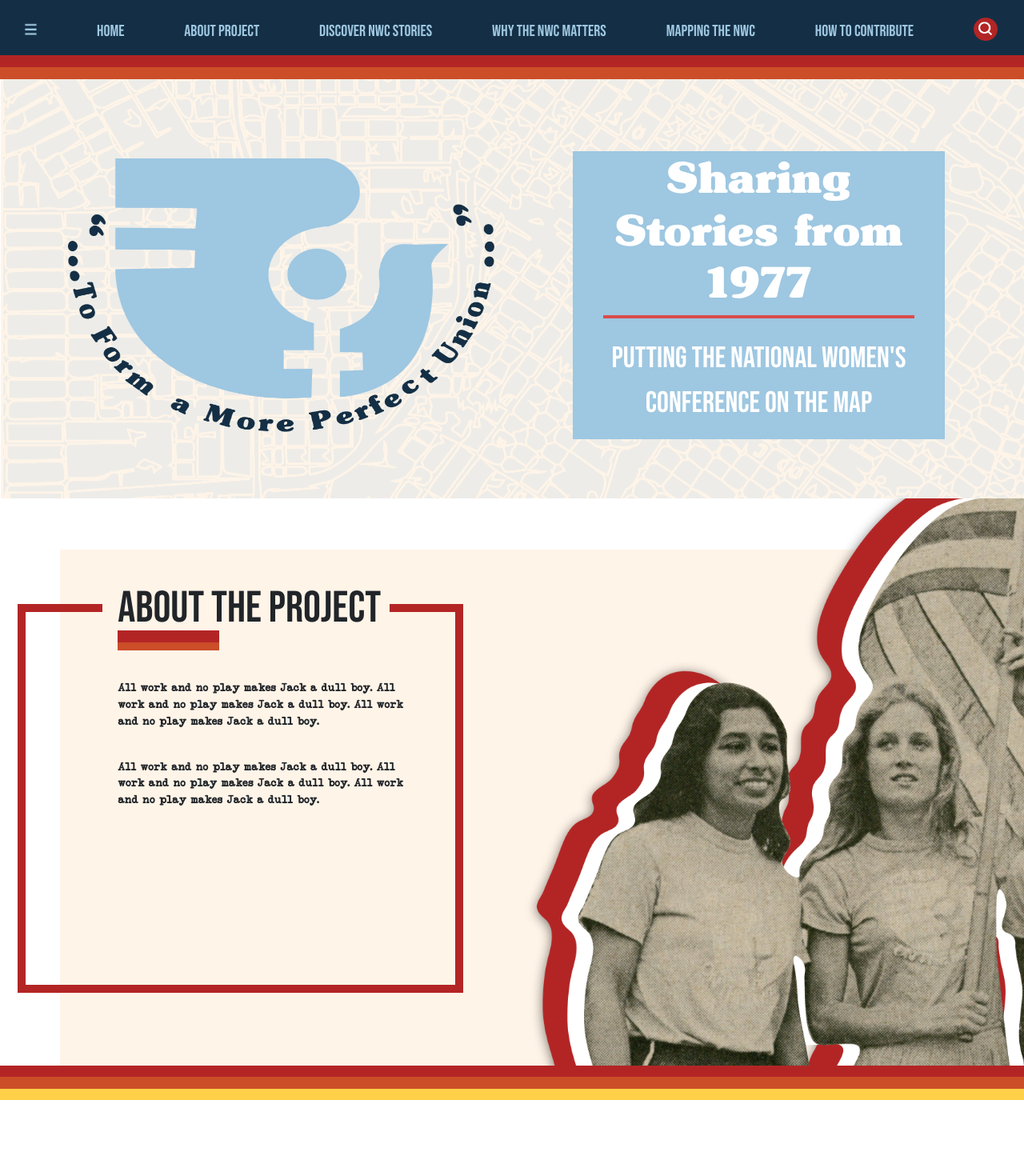
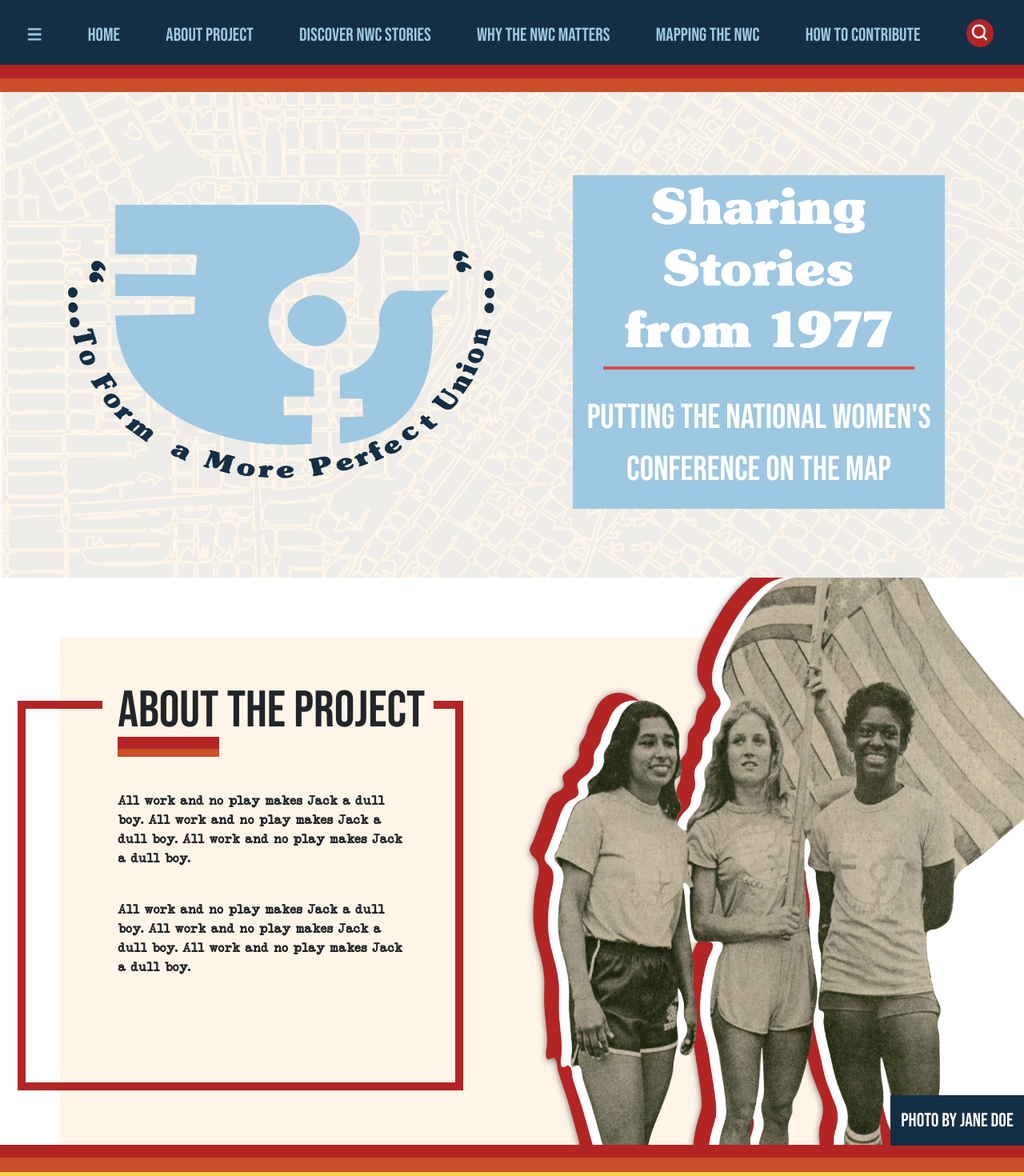
Before and after one commit to mtn819/NWC_frontend, a React (Create React App) app: page / in a window 1280 px wide. Shown: the top 1470 px of the page at 80% size. Built offline with nearby package versions, Linux system fonts and the light colour scheme; no server answers; a web font is replaced by a local one.

Commit message:
EURIKA!!!!

```diff
--- a/src/Components/Navigation/Navigation.css
+++ b/src/Components/Navigation/Navigation.css
@@ -1,6 +1,6 @@
 .navigation {
-  width: 100%;
-  height: calc(var(--yUnit)*121.37/35);
+  width: 100vw;
+  height: calc(121.37*var(--xUnit));
   padding: 8px;
   padding-top: 16px;
   display: flex;
@@ -10,23 +10,23 @@
 }
 
 .navigation_hamburger {
-  width: calc(var(--yUnit)*31.6/35);
-  margin-left: calc(var(--yUnit))
+  width: calc(31.6*var(--xUnit));
+  margin-left: calc(35*var(--xUnit));
 }
 
 .navigation_search {
-  width: calc(var(--yUnit)*52/35);
-  margin-right: calc(var(--yUnit)*44.29/35);
+  width: calc(52*var(--xUnit));
+  margin-right: calc(44.29*var(--xUnit));
 }
 
 .navigation_hamburger, .navigation_search {
-  margin-bottom: calc(var(--yUnit)*8/35);
+  margin-bottom: calc(8*var(--xUnit));
 }
 
 .navigation_link {
   color: var(--colorLightBlue);
   font-family: 'babas_neue', normal;
-  font-size: calc(var(--yUnit)*35/35);
+  font-size: calc(35*var(--xUnit));
 }
 
 .navigation_link:hover {
@@ -37,6 +37,6 @@
   width: 100%;
   height: 1px;
   background-color: var(--colorNavDeepRed);
-  border-top: calc(var(--yUnit)*26.63/35) solid var(--colorDeepRed);
-  border-bottom: calc(var(--yUnit)*26.63/35) solid var(--colorDeepOrange);
+  border-top: calc(26.63*var(--xUnit)) solid var(--colorDeepRed);
+  border-bottom: calc(26.63*var(--xUnit)) solid var(--colorDeepOrange);
 }
--- a/src/Custom.css
+++ b/src/Custom.css
@@ -27,18 +27,7 @@
 
 :root {
   --yUnit: 35px;
-  --xUnit: 100vw; /*...IT'S COMPLICATED*/
-}
-
-@media only screen and (max-device-width: 1700px) {
-  :root {
-    --yUnit: 25px;
-  }
-}
-@media only screen and (max-device-width: 1000px) {
-  :root {
-    --yUnit: 20px;
-  }
+  --xUnit: calc(100vw/1919); /*...IT'S COMPLICATED*/
 }
 
 /*FONTS*/
--- a/src/Home/Home.css
+++ b/src/Home/Home.css
@@ -9,42 +9,42 @@
   display: flex;
   justify-content: space-between;
   align-items: center;
-  padding-top: calc(var(--yUnit)*156.55/35);
-  padding-bottom: calc(var(--yUnit)*130.15/35);
+  padding-top: calc(156.55*var(--xUnit));
+  padding-bottom: calc(130.15*var(--xUnit));
 }
 
 .home_splash_img {
-  width: calc(var(--xUnit)*799.77/1919);
-  height: calc(var(--xUnit)*512.71/1919);
-  margin-left: calc(var(--xUnit)*127.23/1919);
+  width: calc(799.77*var(--xUnit));
+  height: calc(512.71*var(--xUnit));
+  margin-left: calc(127.23*var(--xUnit));
 }
 
 .home_splash_card {
-  width: calc(var(--xUnit)*696.19/1919);
-  margin-right: calc(var(--xUnit)*148.81/1919);
+  width: calc(696.19*var(--xUnit));
+  margin-right: calc(148.81*var(--xUnit));
   background-color: var(--colorLightBlue);
   border: 1px;
 }
 
 .home_splash_cardHeading {
-  width: calc(var(--xUnit)*552/1919);
-  margin-left: calc(var(--xUnit)*72/1919);
+  width: calc(552*var(--xUnit));
+  margin-left: calc(72*var(--xUnit));
   font-family: 'subway_ds', 'normal';
-  font-size: calc(var(--yUnit)*96/35);
+  font-size: calc(var(--xUnit)*96);
   color: white;
   text-align: center;
 }
 
 .home_splash_cardHr {
-  width: calc(var(--xUnit)*582.95/1919);
-  margin-left: calc(var(--xUnit)*56.82/1919);
-  height: calc(var(--yUnit)*6/35);
+  width: calc(582.95*var(--xUnit));
+  margin-left: calc(56.82*var(--xUnit));
+  height: calc(6*var(--xUnit));
   background-color: #DA4C4C;
 }
 
 .home_splash_cardContent {
-  margin-top: calc(var(--yUnit)*41.47/35);
-  font-size: calc(var(--yUnit)*65/35);
+  margin-top: calc(41.47*var(--xUnit));
+  font-size: calc(65*var(--xUnit));
   font-family: 'babas_neue', 'normal';
   text-align: center;
   color: white;
@@ -53,83 +53,88 @@
 .home_about {
   display: flex;
   justify-content: space-between;
-  margin-top: calc(var(--yUnit)*112/35);
-  margin-left: calc(var(--xUnit)*112/1919);
-  width: calc(var(--xUnit)*1610/1919);
+  margin-top: calc(112*var(--xUnit));
+  margin-left: calc(112*var(--xUnit));
+  width: calc(1610*var(--xUnit));
   background-color: var(--colorBeige);
 }
 
 .home_about_card {
   border: 10px solid var(--colorDeepRed);
-  width: calc(var(--xUnit)*835/1919);
+  width: calc(835*var(--xUnit));
   height: fit-content;
-  min-height: calc(var(--xUnit)*730/1919);
-  margin-top: calc(var(--yUnit)*118/35);
-  margin-left: calc(-2*var(--xUnit)*39.22/1919);
+  min-height: calc(730*var(--xUnit));
+  margin-top: calc(118*var(--xUnit));
+  margin-left: calc(-2*39.22*var(--xUnit));
 }
 
 .home_about_cardHeading {
   width: fit-content;
-  font-size: calc(var(--yUnit)*96/35);
-  margin-left: calc(var(--xUnit)*143.22/1919);
-  margin-top: calc(-1*var(--xUnit)*67/1919);
-  padding-left: calc(var(--xUnit)*29/1919);
-  padding-right: calc(var(--xUnit)*16/1919);
+  font-size: calc(96*var(--xUnit));
+  margin-left: calc(143.22*var(--xUnit));
+  margin-top: calc(-1*67*var(--xUnit));
+  padding-left: calc(29*var(--xUnit));
+  padding-right: calc(16*var(--xUnit));
   background-color: var(--colorBeige);
   font-family: 'babas_neue', 'normal';
 }
 
 .home_about_cardHr {
-  width: calc(var(--xUnit)*190.36/1919);
+  width: calc(190.36*var(--xUnit));
   height: 1px;
-  margin-left: calc(var(--xUnit)*143.22/1919 + var(--xUnit)*29/1919);
-  margin-top: calc(-1*var(--yUnit)*24/35);
-  margin-bottom: calc(var(--yUnit)*64.67/35);
+  margin-left: calc(143.22*var(--xUnit) + 29*var(--xUnit));
+  margin-top: calc(-1*24*var(--xUnit));
+  margin-bottom: calc(64.67*var(--xUnit));
   border-top: 15px solid var(--colorDeepRed);
   border-bottom: 10px solid var(--colorDeepOrange);
   background-color: var(--colorDeepOrange);
 }
 
 .home_about_cardContent {
-  width: calc(var(--xUnit)*579/1919);
-  margin-left: calc(var(--xUnit)*143.22/1919);
-  padding-left: calc(var(--xUnit)*29/1919);
-  font-size: calc(var(--yUnit)*24/35);
+  width: calc(579*var(--xUnit));
+  margin-left: calc(143.22*var(--xUnit));
+  padding-left: calc(29*var(--xUnit));
+  font-size: calc(24*var(--xUnit));
   font-family: 'neobulletin', 'normal';
   font-weight: bold;
 }
 
 .home_about_img {
-  width: calc(var(--xUnit)*999/1919);
-  height: calc(var(--xUnit)*1063/1919);
-  margin-top: calc(-1*var(--yUnit)*112/35);
-  margin-right: calc(-1*var(--xUnit)*250/1919);
+  width: calc(999*var(--xUnit));
+  height: calc(1063*var(--xUnit));
+  margin-top: calc(-1*112*var(--xUnit));
+  margin-right: calc(-1*250*var(--xUnit));
   overflow-y: hidden;
+}
+
+.home_about_img img {
+  width: 100%;
+  height: 100%;
 }
 
 /*FIGURE THIS OUT*/
 .home_about_imgCredit {
   font-family: 'babas_neue', 'normal';
-  font-size: calc(var(--yUnit)*36/35);
-  margin-top: calc(-1*var(--yUnit)*94/35);
+  font-size: calc(36*var(--xUnit));
+  margin-top: calc(-1*93*var(--xUnit));
   height: fit-content;
   background-color: var(--colorDarkBlue);
   position: absolute;
   right: 0;
   color: white;
-  padding: 20px;
+  padding: calc(20*var(--xUnit));
 }
 
 .home_about_borderBottom {
   /*HIGH RED*/
-  border-top: calc(var(--yUnit)*25/35) solid var(--colorDeepRed);
+  border-top: calc(25*var(--xUnit)) solid var(--colorDeepRed);
 
   /*MID ORANGE*/
-  height: calc(3*var(--yUnit)*25/35);
+  height: calc(3*25*var(--xUnit));
   background-color: var(--colorDeepOrange);
 
   /*LOW YELLO*/
-  border-bottom: calc(var(--yUnit)*25/35) solid var(--colorDeepYellow);
+  border-bottom: calc(25*var(--xUnit)) solid var(--colorDeepYellow);
 
 
   margin-bottom: 260.5px;
```
